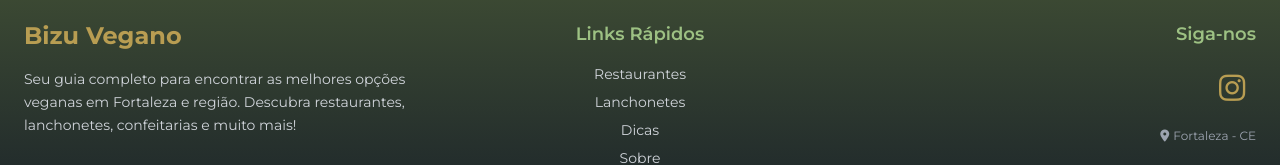
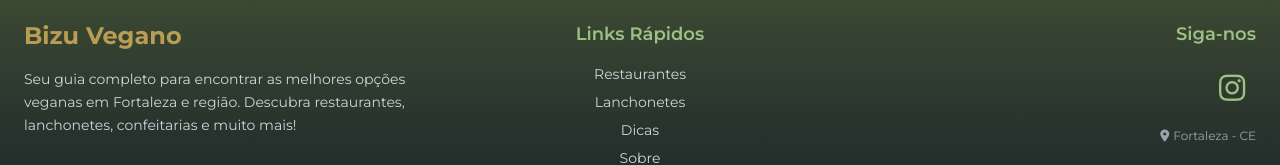
Before and after one commit to flaviare1s/bizu-vegano, a React (Vite) app: page / in a window 1280 px wide. Shown: the part 1214-1379 px from the top of the page. Built offline with nearby package versions, Linux system fonts and the light colour scheme; no server answers.

Commit message:
Ajusta footer

```diff
--- a/src/components/Footer.jsx
+++ b/src/components/Footer.jsx
@@ -31,7 +31,7 @@ export const Footer = () => {
                 className="w-12 h-12 flex items-center justify-center"
                 aria-label="Instagram do Bizu Vegano"
               >
-                <i className="fa-brands fa-instagram text-logo text-3xl"></i>
+                <i className="fa-brands fa-instagram text-verde-salvia hover:text-logo text-3xl"></i>
               </a>
             </div>
             <p className="text-xs text-gray-400">
```
